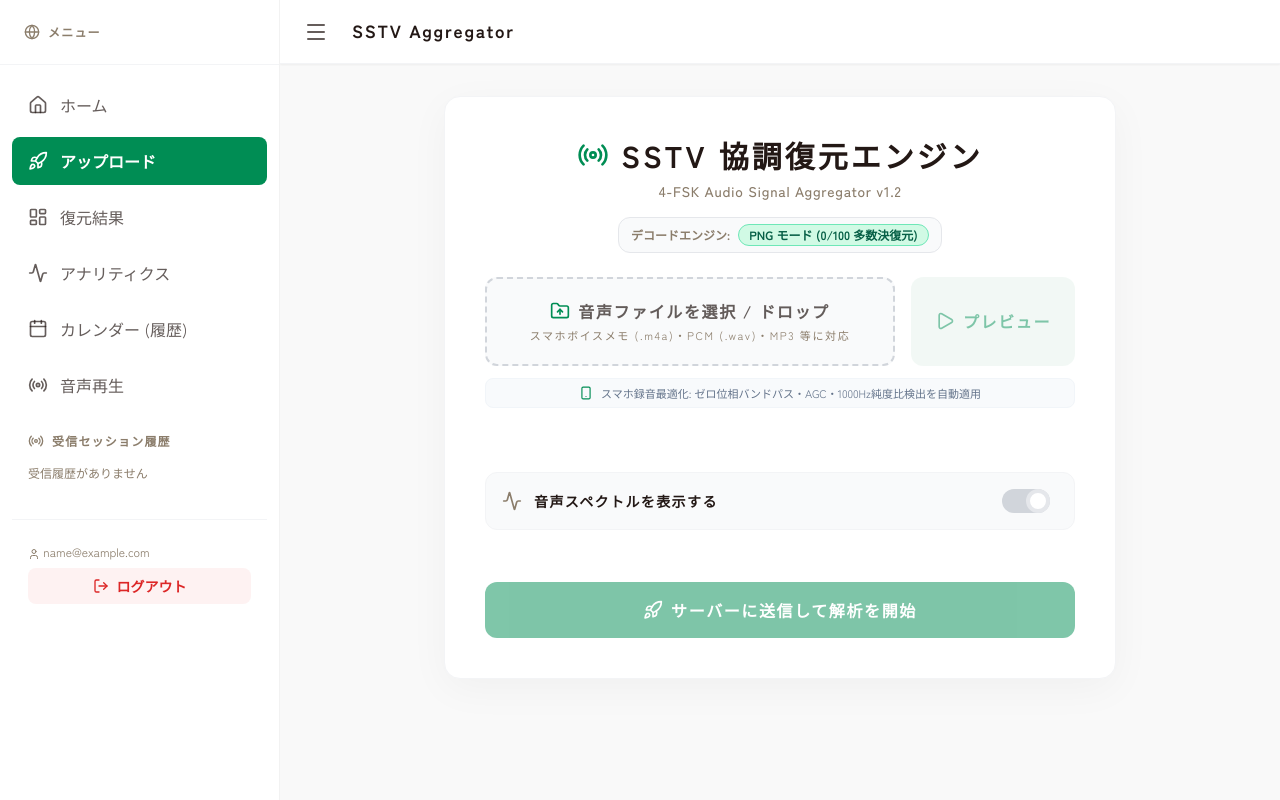
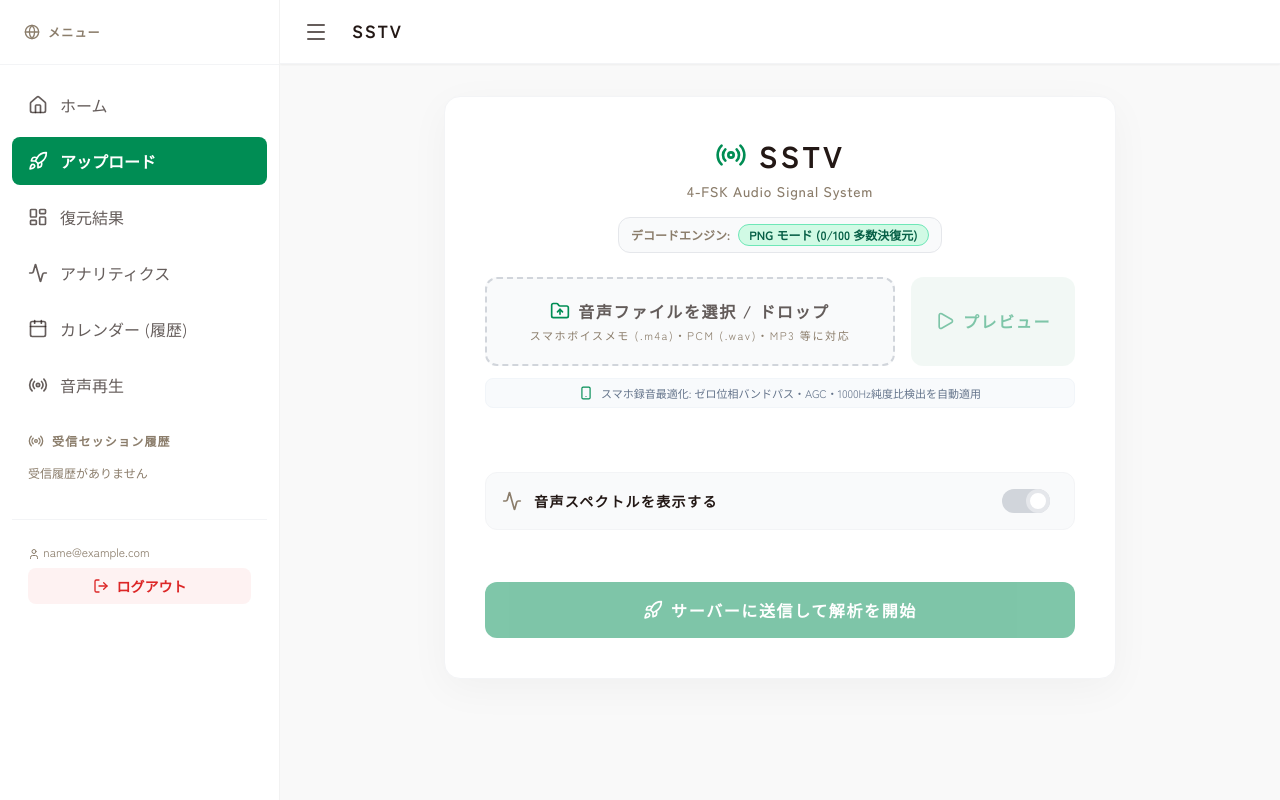
Before and after one commit to kazu4042/sstv-png-stand, a Flask app: page /app in a window 1280 px wide. Run offline with Flask 3, Linux system fonts and the light colour scheme; the visitor is signed in with stand-in values (Sample User, id 1); data comes from the database, SQL or seed files in the repository; data that the repository does not hold is empty; some libraries are stand-ins or nearby versions.

Commit message:
feat: Webサイト名を「SSTV」に統一しブラウザUIおよびPlaywright E2E検証に反映

```diff
--- a/test_playwright_fec_e2e.py
+++ b/test_playwright_fec_e2e.py
@@ -164,6 +164,11 @@ def run_playwright_e2e():
             page.wait_for_url(f"{SERVER_URL}/app", timeout=10000)
             print("  ・メイン画面 (/app) へのログイン遷移成功")
 
+            # ヘッダーブランド名が 'SSTV' であることを確認
+            header_brand = page.locator("header.top-nav span").first.inner_text().strip()
+            assert header_brand == "SSTV", f"ヘッダー名がSSTVではありません: '{header_brand}'"
+            print(f"  ・Webサイト名検証成功: '{header_brand}'")
+
             # ファイル入力要素の待機
             file_input = page.wait_for_selector("input#audio-file")
 
--- a/web_turbo_png/app.py
+++ b/web_turbo_png/app.py
@@ -234,5 +234,5 @@ def application(environ, start_response):
 app.wsgi_app = application
 
 if __name__ == '__main__':
-    print("✨ SSTV TurboPNG-Aggregator Web System is starting...")
+    print("✨ SSTV Web System is starting...")
     app.run(debug=True, host='0.0.0.0', port=5001)
--- a/web_turbo_png/routes/main_routes.py
+++ b/web_turbo_png/routes/main_routes.py
@@ -18,7 +18,7 @@ main_bp = Blueprint('main', __name__)
 @main_bp.route('/')
 def landing():
     """ホーム画面"""
-    return render_template('landing.html', engine_type='TurboPNG')
+    return render_template('landing.html', engine_type='SSTV')
 
 @main_bp.route('/app')
 @login_required
--- a/web_turbo_png/templates/admin.html
+++ b/web_turbo_png/templates/admin.html
@@ -3,7 +3,7 @@
 <head>
     <meta charset="utf-8">
     <meta name="viewport" content="width=device-width, initial-scale=1.0">
-    <title>Turbo 管理ダッシュボード - エンジン切替 & 画像クリア</title>
+    <title>SSTV 管理ダッシュボード - エンジン切替 & 画像クリア</title>
 
     <link rel="preconnect" href="https://fonts.googleapis.com">
     <link rel="preconnect" href="https://fonts.gstatic.com" crossorigin>
@@ -70,7 +70,7 @@
                     <i data-lucide="sliders-horizontal" class="w-4 h-4"></i>
                 </div>
                 <span class="font-bold text-base md:text-lg tracking-wide text-white">
-                    TurboPNG 管理・管制センター
+                    SSTV 管理・管制センター
                 </span>
                 <span class="text-[10px] font-bold uppercase tracking-wider px-2 py-0.5 rounded bg-emerald-950 text-emerald-300 border border-emerald-800/60 hidden md:inline">
                     Admin Console
--- a/web_turbo_png/templates/analytics.html
+++ b/web_turbo_png/templates/analytics.html
@@ -302,7 +302,7 @@
             <button class="p-2 rounded-full hover:bg-gray-100 text-ink/70 transition-colors" id="toggle-btn" style="background:transparent; border:none; cursor:pointer;">
                 <i data-lucide="menu" class="w-6 h-6"></i>
             </button>
-            <span class="ml-4 font-bold text-ink tracking-widest" style="font-size: 1.1rem;">SSTV Aggregator</span>
+            <span class="ml-4 font-bold text-ink tracking-widest" style="font-size: 1.1rem;">SSTV</span>
         </header>
 
     <div class="content-scroll">
--- a/web_turbo_png/templates/calendar.html
+++ b/web_turbo_png/templates/calendar.html
@@ -2,7 +2,7 @@
 <html lang="ja">
 <head>
     <meta charset="utf-8">
-    <title>カレンダー (履歴) - SSTV Aggregator</title>
+    <title>カレンダー (履歴) - SSTV</title>
 
     <!-- Fonts -->
     <link rel="preconnect" href="https://fonts.googleapis.com">
@@ -174,7 +174,7 @@
         <button class="p-2 rounded-full hover:bg-gray-100 text-ink/70 transition-colors" id="toggle-btn" style="background:transparent; border:none; cursor:pointer;">
             <i data-lucide="menu" class="w-6 h-6"></i>
         </button>
-        <span class="ml-4 font-bold text-ink tracking-widest" style="font-size: 1.1rem;">SSTV Aggregator</span>
+        <span class="ml-4 font-bold text-ink tracking-widest" style="font-size: 1.1rem;">SSTV</span>
     </header>
 
     <div class="content-scroll">
--- a/web_turbo_png/templates/demo_player.html
+++ b/web_turbo_png/templates/demo_player.html
@@ -4,7 +4,7 @@
 <head>
     <meta charset="UTF-8">
     <meta name="viewport" content="width=device-width, initial-scale=1.0">
-    <title>SSTV TurboPNG - 音声再生</title>
+    <title>SSTV - 音声再生</title>
 
     <!-- Fonts -->
     <link rel="preconnect" href="https://fonts.googleapis.com">
@@ -343,7 +343,7 @@
             <div class="flex items-center justify-between mb-4">
                 <div>
                     <h1 class="text-lg sm:text-xl font-bold text-ink mb-1">SSTV 音声再生</h1>
-                    <p class="text-[10px] sm:text-xs text-earth tracking-widest uppercase font-medium">SSTV Turbo Audio Broadcast</p>
+                    <p class="text-[10px] sm:text-xs text-earth tracking-widest uppercase font-medium">SSTV Audio Broadcast</p>
                 </div>
                 <div id="statusBadge" class="status-badge ready">
                     <span class="w-2 h-2 rounded-full bg-current"></span>
--- a/web_turbo_png/templates/heatmap.html
+++ b/web_turbo_png/templates/heatmap.html
@@ -393,14 +393,14 @@
             <button class="p-2 rounded-full hover:bg-gray-100 text-ink/70 transition-colors" id="toggle-btn" style="background:transparent; border:none; cursor:pointer;">
                 <i data-lucide="menu" class="w-6 h-6"></i>
             </button>
-            <span class="ml-4 font-bold text-ink tracking-widest" style="font-size: 1.1rem;">SSTV Aggregator</span>
+            <span class="ml-4 font-bold text-ink tracking-widest" style="font-size: 1.1rem;">SSTV</span>
         </header>
 
     <!-- トップナビゲーション -->
     <div class="header">
         <div style="display: flex; align-items: center;">
 
-            <span class="top-nav-title" style="font-weight: bold; color: #475569;">SSTV Aggregator</span>
+            <span class="top-nav-title" style="font-weight: bold; color: #475569;">SSTV</span>
         </div>
         <a href="/result" class="back-link"><i data-lucide="chevron-left" class="icon-inline"></i> 復元結果に戻る</a>
     </div>
--- a/web_turbo_png/templates/index.html
+++ b/web_turbo_png/templates/index.html
@@ -4,7 +4,7 @@
 <head>
     <meta charset="utf-8">
     <meta name="viewport" content="width=device-width, initial-scale=1.0">
-    <title>SSTV Aggregator - アップロード</title>
+    <title>SSTV - アップロード</title>
 
     <!-- Fonts -->
     <link rel="preconnect" href="https://fonts.googleapis.com">
@@ -147,7 +147,7 @@
                 style="background:transparent; border:none; cursor:pointer;">
                 <i data-lucide="menu" class="w-6 h-6"></i>
             </button>
-            <span class="ml-4 font-bold text-ink tracking-widest" style="font-size: 1.1rem;">SSTV Aggregator</span>
+            <span class="ml-4 font-bold text-ink tracking-widest" style="font-size: 1.1rem;">SSTV</span>
         </header>
 
 
@@ -157,9 +157,9 @@
                 <div class="text-center mb-6">
                     <h1
                         class="text-xl sm:text-2xl md:text-3xl font-bold text-ink tracking-wide sm:tracking-widest flex items-center justify-center gap-2 sm:gap-3 mb-2 flex-wrap">
-                        <i data-lucide="radio" class="text-forest w-6 h-6 sm:w-8 sm:h-8"></i> SSTV 協調復元エンジン
+                        <i data-lucide="radio" class="text-forest w-6 h-6 sm:w-8 sm:h-8"></i> SSTV
                     </h1>
-                    <div class="text-xs sm:text-sm text-earth font-medium tracking-wider mb-4">4-FSK Audio Signal Aggregator v1.2</div>
+                    <div class="text-xs sm:text-sm text-earth font-medium tracking-wider mb-4">4-FSK Audio Signal System</div>
 
                     <!-- デコードエンジン状態バッジ (表示のみ、切り替えは管理者ダッシュボード) -->
                     <div class="inline-flex items-center gap-2 p-1.5 px-3 rounded-xl bg-gray-50 border border-gray-200">
--- a/web_turbo_png/templates/landing.html
+++ b/web_turbo_png/templates/landing.html
@@ -3,7 +3,7 @@
 <head>
     <meta charset="UTF-8">
     <meta name="viewport" content="width=device-width, initial-scale=1.0">
-    <title>SSTV AGGREGATOR | Noise to Signal</title>
+    <title>SSTV | Noise to Signal</title>
 
     <!-- Fonts -->
     <link rel="preconnect" href="https://fonts.googleapis.com">
@@ -160,7 +160,7 @@
         <div class="max-w-7xl mx-auto px-6 lg:px-8 py-4 flex justify-between items-center">
             <a href="/" class="flex items-center gap-3 text-ink hover:text-forest transition-colors">
                 <i data-lucide="radio" class="w-6 h-6 text-forest"></i>
-                <span class="font-black text-xl tracking-widest">SSTV AGGREGATOR</span>
+                <span class="font-black text-xl tracking-widest">SSTV</span>
             </a>
             <div class="hidden md:flex items-center gap-10">
                 <a href="#about" class="text-sm font-bold tracking-widest text-earth hover:text-forest transition-colors">VISION</a>
@@ -280,7 +280,7 @@
         <div class="max-w-7xl mx-auto flex flex-col md:flex-row justify-between items-center gap-6">
             <div class="flex items-center gap-3">
                 <i data-lucide="radio" class="w-6 h-6 text-forest"></i>
-                <span class="font-black tracking-widest text-ink">SSTV AGGREGATOR</span>
+                <span class="font-black tracking-widest text-ink">SSTV</span>
             </div>
             <div class="text-ink/50 font-medium text-sm tracking-widest">
                 &copy; 2026 SSTV Collaborative Decoding Project
--- a/web_turbo_png/templates/login.html
+++ b/web_turbo_png/templates/login.html
@@ -3,7 +3,7 @@
 <head>
     <meta charset="UTF-8">
     <meta name="viewport" content="width=device-width, initial-scale=1.0">
-    <title>SSTV TurboPNG - ログイン</title>
+    <title>SSTV - ログイン</title>
     <link href="https://fonts.googleapis.com/css2?family=Inter:wght@300;400;500;600;700&display=swap" rel="stylesheet">
     <style>
         :root {
@@ -148,7 +148,7 @@
 </head>
 <body>
     <div class="auth-container">
-        <div class="logo">TurboPNG</div>
+        <div class="logo">SSTV</div>
         <h1>おかえりなさい</h1>
 
         {% if error %}
--- a/web_turbo_png/templates/ranking.html
+++ b/web_turbo_png/templates/ranking.html
@@ -211,7 +211,7 @@
 <main class="main-wrapper">
     <header class="top-nav">
 
-        <span class="top-nav-title" style="margin-left: 15px;">SSTV Aggregator</span>
+        <span class="top-nav-title" style="margin-left: 15px;">SSTV</span>
         <a href="/result" class="back-link"><i data-lucide="chevron-left" class="icon-inline"></i> 復元結果に戻る</a>
     </header>
 
--- a/web_turbo_png/templates/register.html
+++ b/web_turbo_png/templates/register.html
@@ -3,7 +3,7 @@
 <head>
     <meta charset="UTF-8">
     <meta name="viewport" content="width=device-width, initial-scale=1.0">
-    <title>SSTV TurboPNG - 新規登録</title>
+    <title>SSTV - 新規登録</title>
     <link href="https://fonts.googleapis.com/css2?family=Inter:wght@300;400;500;600;700&display=swap" rel="stylesheet">
     <style>
         :root {
@@ -148,7 +148,7 @@
 </head>
 <body>
     <div class="auth-container">
-        <div class="logo">TurboPNG</div>
+        <div class="logo">SSTV</div>
         <h1>アカウント登録</h1>
 
         {% if error %}
--- a/web_turbo_png/templates/result.html
+++ b/web_turbo_png/templates/result.html
@@ -3,7 +3,7 @@
 
 <head>
     <meta charset="utf-8">
-    <title>マルチセッション・デコード完了 - SSTV Aggregator</title>
+    <title>マルチセッション・デコード完了 - SSTV</title>
     <style>
         /* (Removed old sidebar CSS) */
 
@@ -371,7 +371,7 @@
                 style="background:transparent; border:none; cursor:pointer;">
                 <i data-lucide="menu" class="w-6 h-6"></i>
             </button>
-            <span class="ml-4 font-bold text-ink tracking-widest" style="font-size: 1.1rem;">SSTV Aggregator</span>
+            <span class="ml-4 font-bold text-ink tracking-widest" style="font-size: 1.1rem;">SSTV</span>
         </header>
 
 
```
